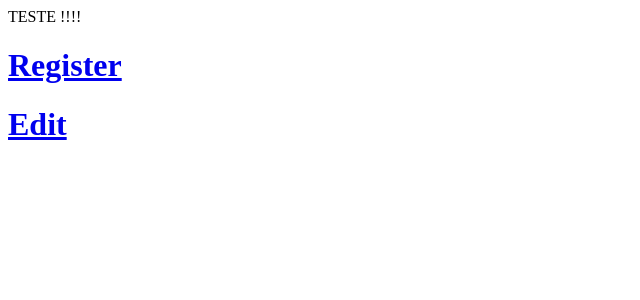
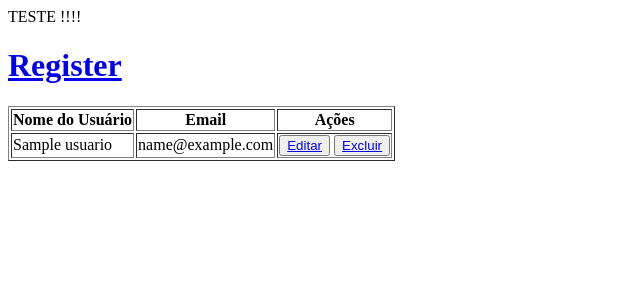
Before and after one commit to amandamoreirainfo/systemUser, a Flask app: page / in a window 1280 px wide. Shown: the top 300 px of the page, without its empty margins (0-640 px from the left). Run offline with Flask 3, Linux system fonts and the light colour scheme; tables that the repository leaves empty hold one stand-in row (values such as "Sample post").

Commit message:
added feature for delete user

```diff
--- a/app/routes.py
+++ b/app/routes.py
@@ -4,8 +4,8 @@ from app.models import Usuario
 
 @app.route('/')
 def index():
-    #usuarios = Usuario.query.all()
-    return render_template('index.html')
+    usuarios = Usuario.query.all()
+    return render_template('index.html', usuarios=usuarios)
 
 @app.route("/register")
 def createUser():
@@ -32,3 +32,10 @@ def edit(id):
         db.session.commit()
         return redirect(url_for('index'))
     return render_template("edit.html", usuario=usuario)
+
+@app.route('/delete/<int:id>', methods=['GET','POST'])
+def delete(id):
+    usuario = Usuario.query.get_or_404(id)
+    db.session.delete(usuario)
+    db.session.commit()
+    return redirect(url_for('index'))
--- a/app/templates/index.html
+++ b/app/templates/index.html
@@ -9,8 +9,25 @@
 
     TESTE !!!!
 
-    <h1><a href="registr.html">Register</a></h1>
-    <h1><a href="edit.html">Edit</a></h1>
+    <h1><a href="{{ url_for('createUser')}}">Register</a></h1>
+
+    <table border="1">
+        <tr>
+            <th>Nome do Usuário</th>
+            <th>Email</th>
+            <th>Ações</th>
+        </tr>
+        {% for usuario in usuarios %}
+        <tr>
+            <td>{{ usuario.nome }}</td>
+            <td>{{ usuario.email }}</td>
+            <td>
+                <button><a href="{{ url_for('edit', id=usuario.id)}}">Editar</a></button>
+                <button><a href="{{ url_for('delete', id=usuario.id)}}">Excluir</a></button>
+            </td>
+        </tr>
+        {% endfor %}
+    </table>
 
 </body>
 </html>
```
